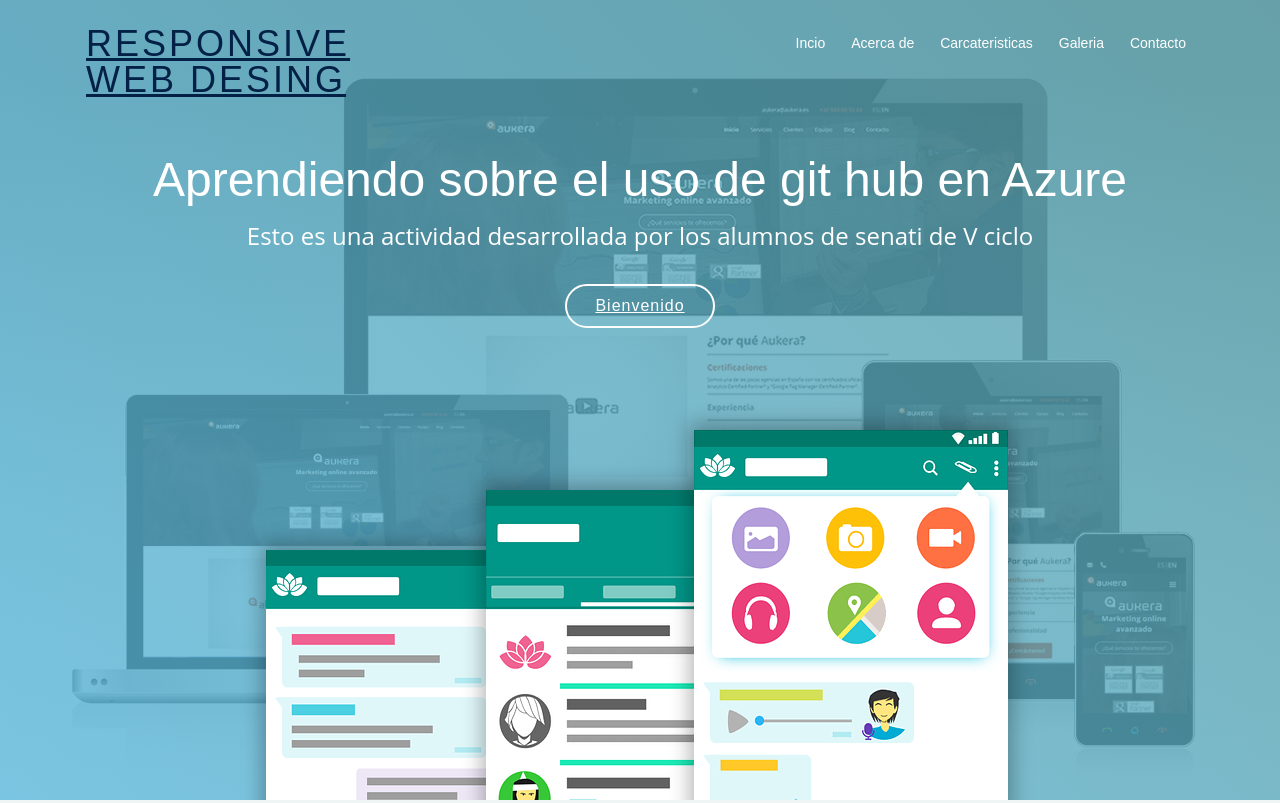
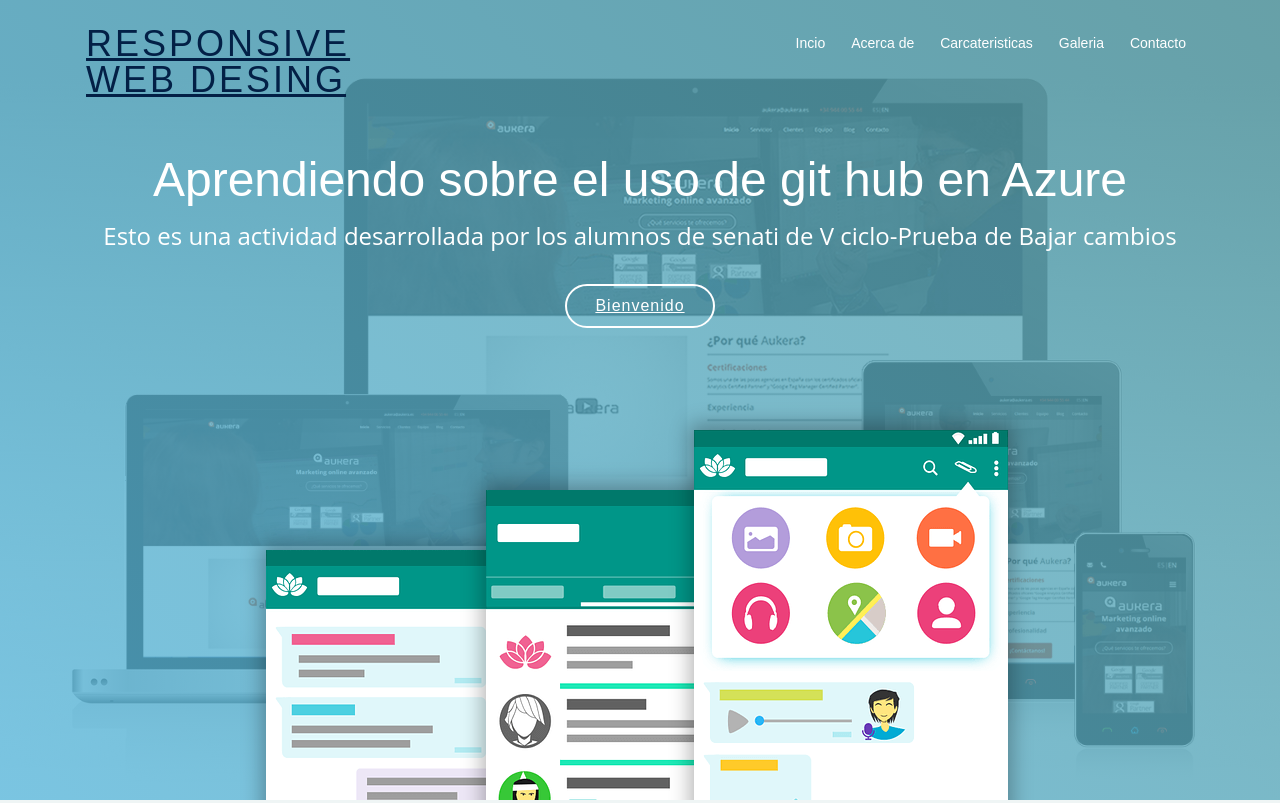
Before and after one commit to evilcahuaman/AppWebEstaticoSenati, a plain HTML site: page index.html in a window 1280 px wide. Shown: the top 803 px of the page. Drawn offline with Linux system fonts and the light colour scheme; files whose address does not match are found by name.

Commit message:
Update index.html
Prueba de bajar cambios

```diff
--- a/index.html
+++ b/index.html
@@ -61,7 +61,7 @@
   <section id="intro">
     <div class="intro-text">
       <h2>Aprendiendo sobre el uso de git hub en Azure</h2>
-      <p>Esto es una actividad desarrollada por los alumnos de senati de V ciclo</p>
+      <p>Esto es una actividad desarrollada por los alumnos de senati de V ciclo-Prueba de Bajar cambios</p>
       <a href="#about" class="btn-get-started scrollto">Bienvenido</a>
     </div>
     <div class="product-screens">
```
